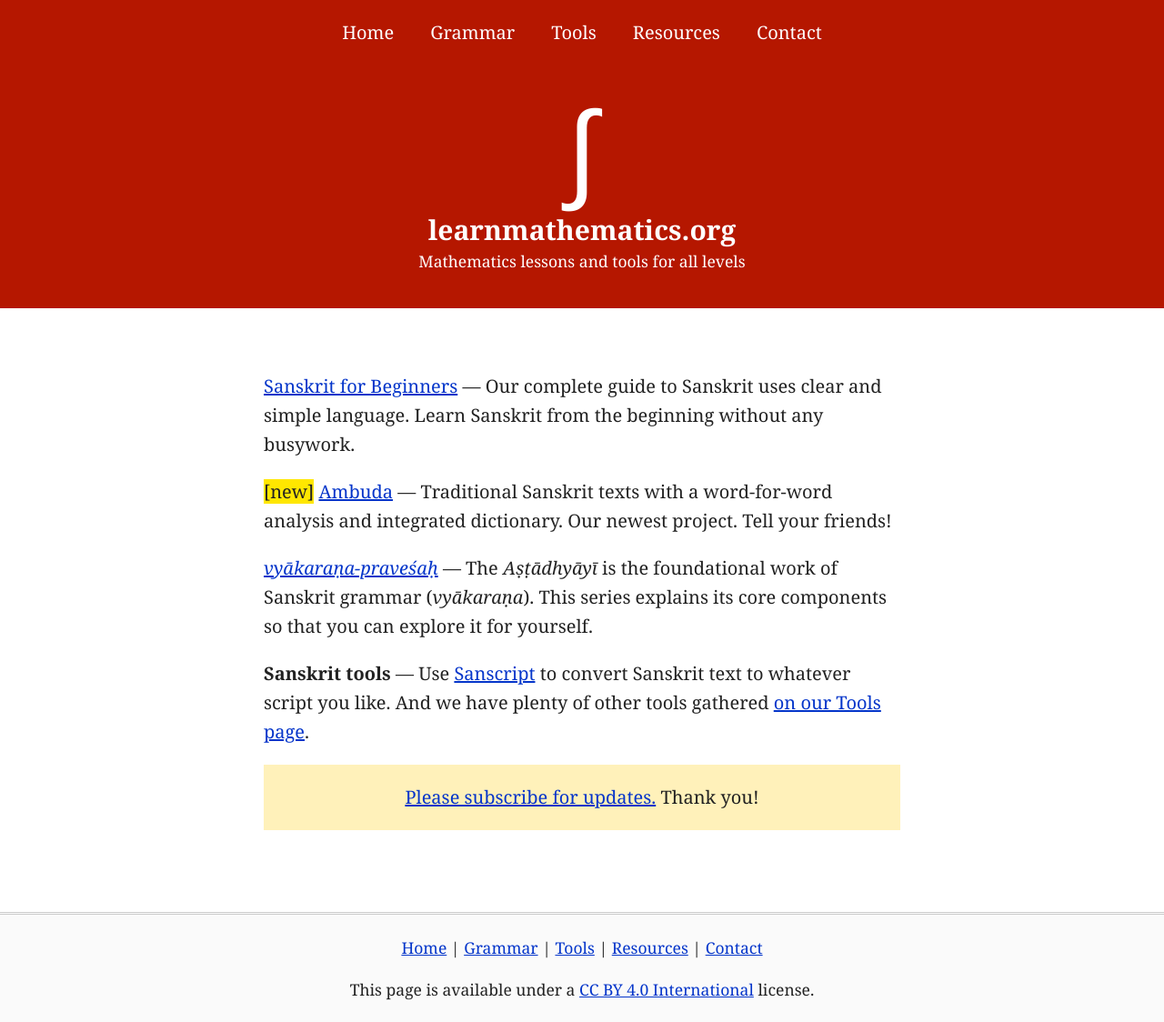
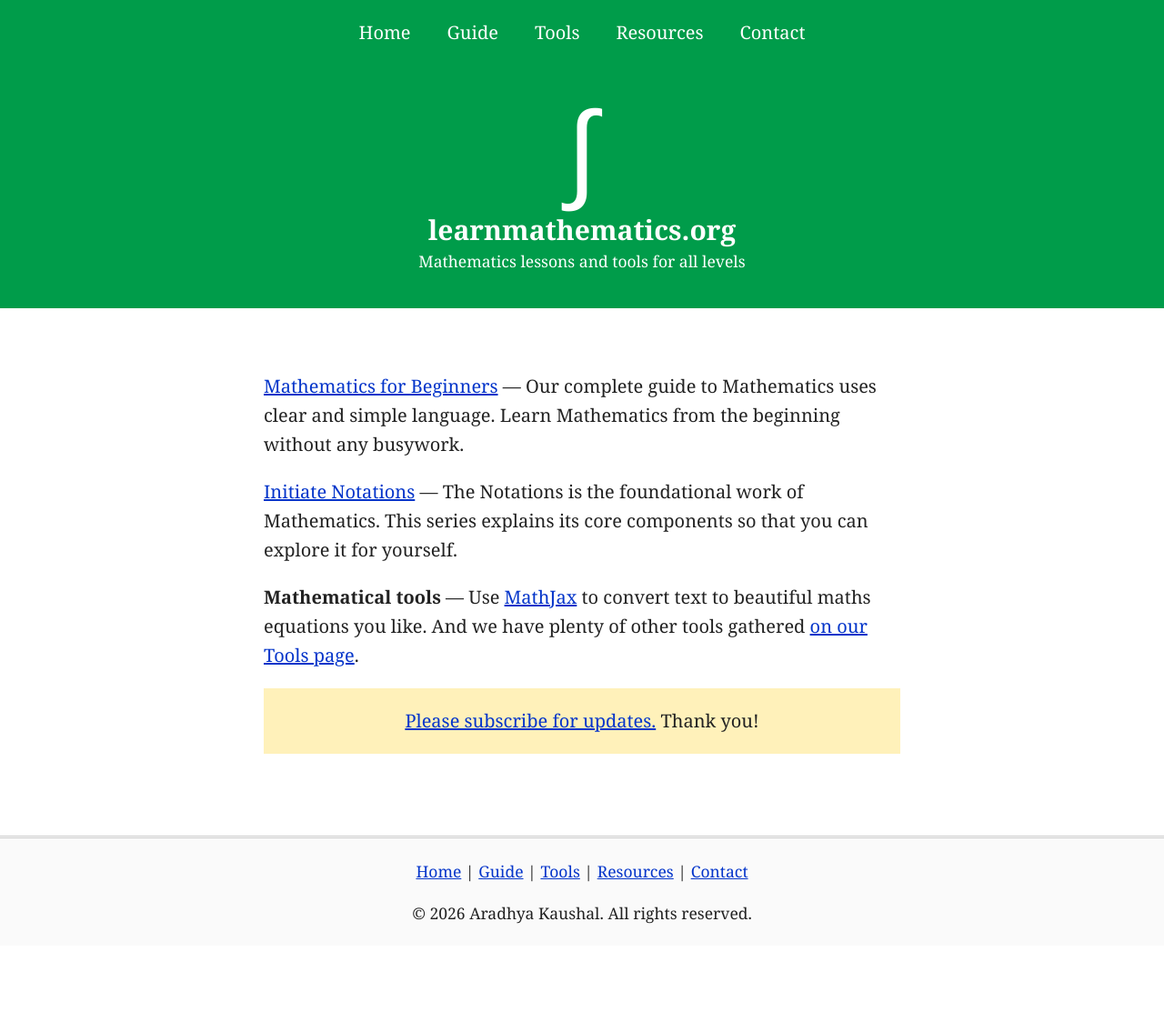
Before and after one commit to uranium235-coder/learnmathematics.org, a plain HTML site: page index.html in a window 1280 px wide. Shown: the whole page at 91% size. After the commit the page ends 1040 px from the top, so only its background shows below. Drawn offline with Linux system fonts and the light colour scheme; a script that the page names is missing.

Commit message:
Initial Commit

```diff
--- a/index.html
+++ b/index.html
@@ -26,7 +26,7 @@
 <nav class="main dn db-ns">
   <ul>
     <li><a href="index.html">Home</a></li>
-    <li><a href="guide.html">Grammar</a></li>
+    <li><a href="guide.html">Guide</a></li>
     <li><a href="tools.html">Tools</a></li>
     <li><a href="resources.html">Resources</a></li>
     <li><a href="contact.html" class="special">Contact</a></li>
@@ -47,22 +47,21 @@
 <article class="mt4 mb5 pa2 readable">
 
 
-<p><a class="book-link" href="guide.html">Sanskrit for Beginners</a> &mdash;
-Our complete guide to Sanskrit uses clear and simple language. Learn Sanskrit
+<p><a class="book-link" href="guide.html">Mathematics for Beginners</a> &mdash;
+Our complete guide to Mathematics uses clear and simple language. Learn Mathematics
 from the beginning without any busywork.</p>
 
 
-<p><span class="bg-yellow">[new]</span> <a class="book-link" href="https://ambuda.org">Ambuda</a> &mdash; Traditional Sanskrit texts with a word-for-word
-analysis and integrated dictionary. Our newest project. Tell your friends!</p>
+<!-- <p><span class="bg-yellow">[new]</span> <a class="book-link" href="https://ambuda.org">Ambuda</a> &mdash; Traditional Sanskrit texts with a word-for-word
+analysis and integrated dictionary. Our newest project. Tell your friends!</p> -->
 
 
-<p><a class="book-link" href="vyakarana/index.html"><span lang="sa" class="sa2">vyākaraṇa-praveśaḥ</span></a>
-&mdash; The <cite>Aṣṭādhyāyī</cite> is the foundational work of Sanskrit
-grammar (<span lang="sa" class="sa2">vyākaraṇa</span>). This series explains its core components so
+<p><a class="book-link" href="vyakarana/index.html">Initiate Notations</a>
+&mdash; The Notations is the foundational work of Mathematics. This series explains its core components so
 that you can explore it for yourself.</p>
 
-<p><b>Sanskrit tools</b> &mdash; Use <a href="tools/sanscript.html">Sanscript</a>
-to convert Sanskrit text to whatever script you like. And we have plenty of
+<p><b>Mathematical tools</b> &mdash; Use <a href="tools/sanscript.html">MathJax</a>
+to convert text to beautiful maths equations you like. And we have plenty of
 other tools gathered <a href="tools.html">on our Tools
 page</a>.</p>
 
@@ -79,12 +78,12 @@ page</a>.</p>
 <footer class="f6 tc pa1">
     <p>
     <a href="index.html">Home</a> |
-    <a href="guide.html">Grammar</a> |
+    <a href="guide.html">Guide</a> |
     <a href="tools.html">Tools</a> |
     <a href="resources.html">Resources</a> |
     <a href="contact.html">Contact</a>
     <br />
-    <p>This page is available under a <a href="https://creativecommons.org/licenses/by/4.0/">CC BY 4.0 International</a> license.</p>
+    <p>© 2026 Aradhya Kaushal. All rights reserved.</p>
 </footer>
 
 
--- a/static/gen/style-all.css?102032ec.css
+++ b/static/gen/style-all.css?102032ec.css
@@ -3,7 +3,7 @@
 }
 
 .bg-dark-red {
-  background: #b51700;
+  background: #009c4a;
 }
 
 .bg-yellow {
```
